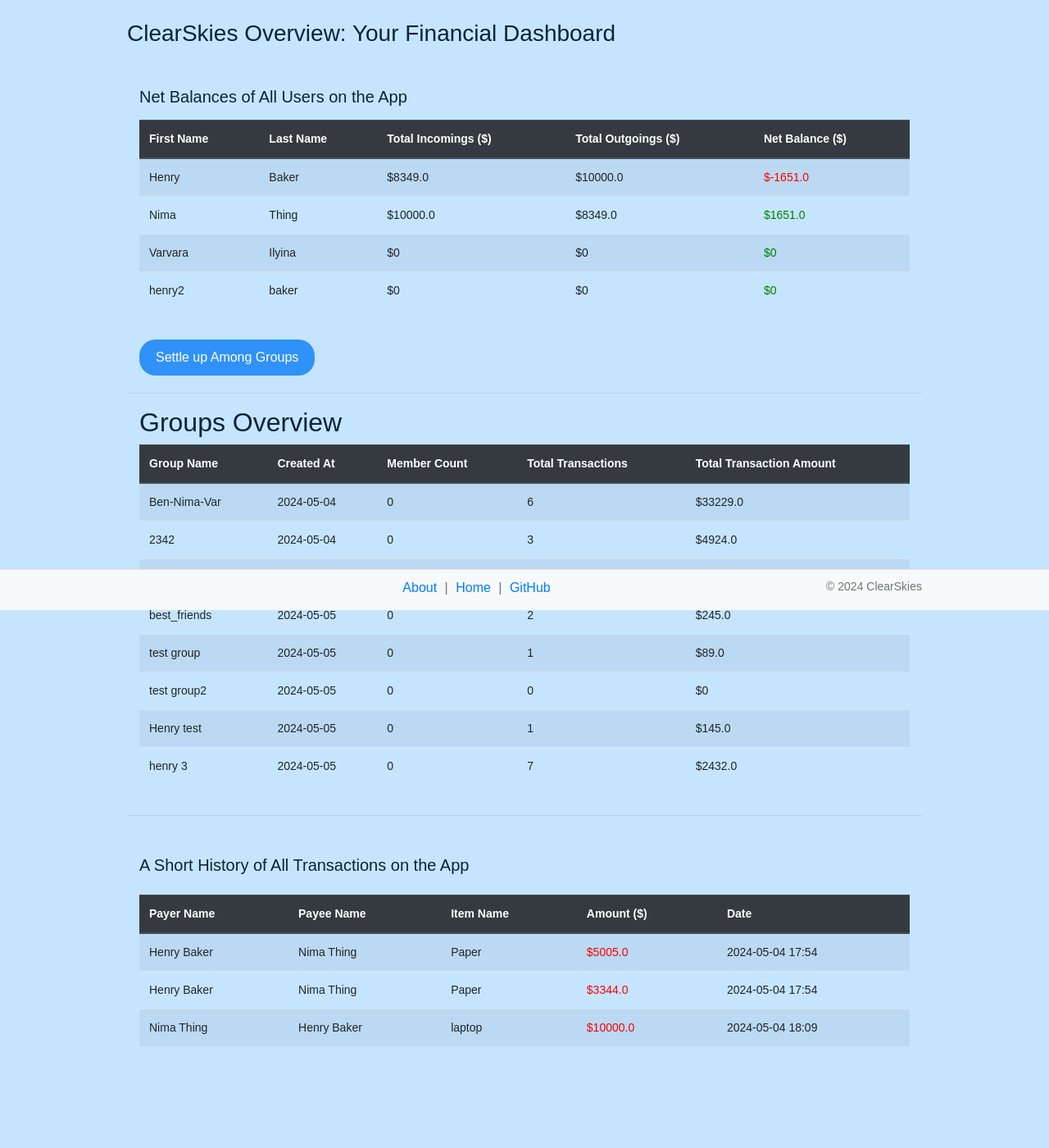
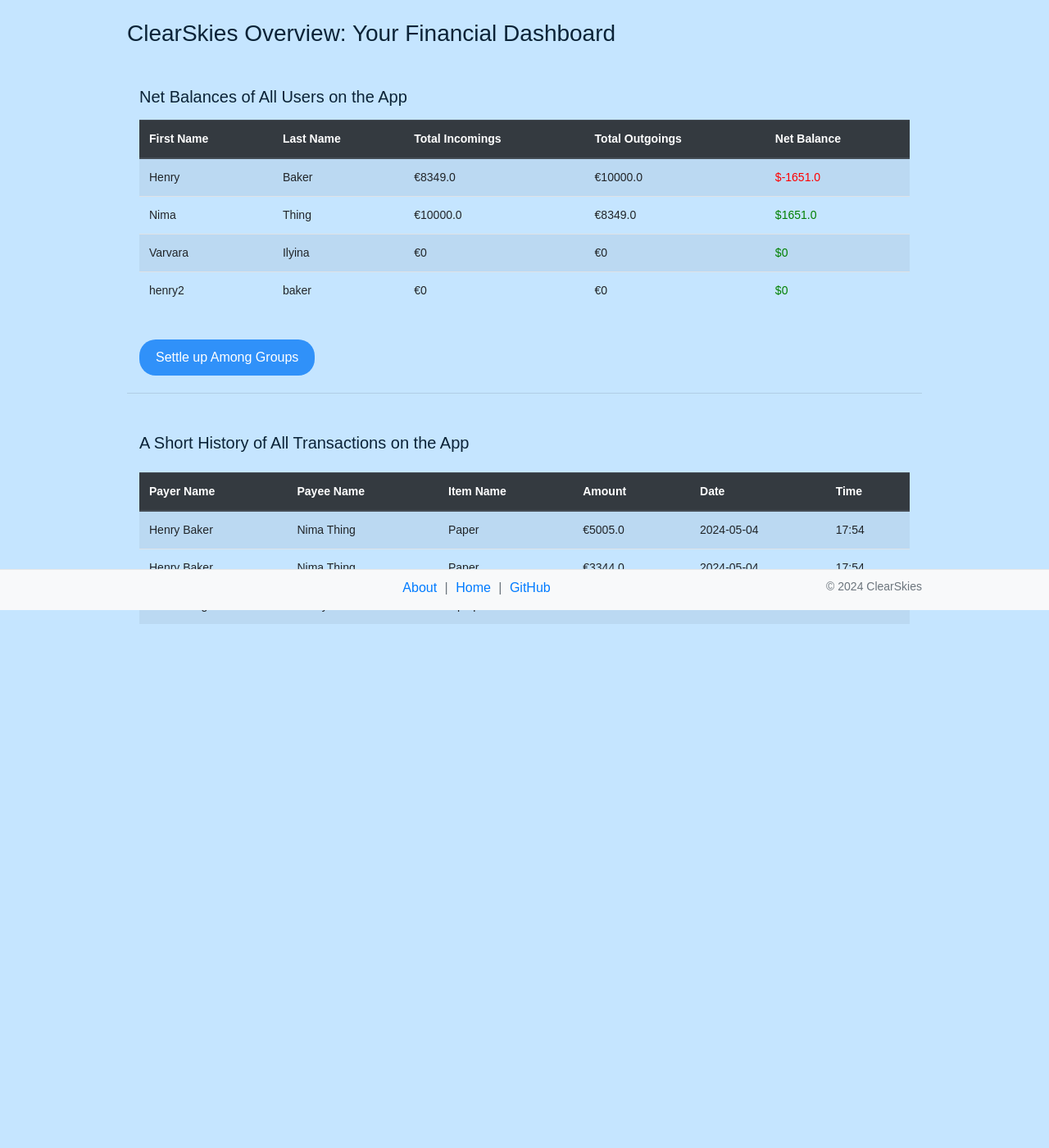
Before and after one commit to nimathing2052/Debt_Settlement, a Flask app: page /dashboard in a window 1280 px wide. Shown: the part 56-1456 px from the top of the page at 82% size. After the commit the page ends 817 px from the top, so only its background shows below. Run offline with Flask 3, Linux system fonts and the light colour scheme; a user stored in the database is signed in; data comes from the database, SQL or seed files in the repository; some libraries are stand-ins or nearby versions.

Commit message:
removed duplicate table from dashboard + currency edits
- removed duplicate table from dashboard
- currency edits on dashboards

```diff
--- a/app/templates/dashboard.html
+++ b/app/templates/dashboard.html
@@ -13,9 +13,9 @@
                 <tr>
                     <th>First Name</th>
                     <th>Last Name</th>
-                    <th>Total Incomings ($)</th>
-                    <th>Total Outgoings ($)</th>
-                    <th>Net Balance ($)</th>
+                    <th>Total Incomings</th>
+                    <th>Total Outgoings</th>
+                    <th>Net Balance</th>
                 </tr>
             </thead>
             <tbody>
@@ -23,8 +23,8 @@
                 <tr>
                     <td>{{ user.first_name }}</td>
                     <td>{{ user.last_name }}</td>
-                    <td>${{ user.total_incomings | round(2) }}</td>
-                    <td>${{ user.total_outgoings | round(2) }}</td>
+                    <td>€{{ user.total_incomings | round(2) }}</td>
+                    <td>€{{ user.total_outgoings | round(2) }}</td>
                     <td style="color: {{ 'green' if user.net_balance >= 0 else 'red' }}">${{ user.net_balance | round(2) }}</td>
                 </tr>
                 {% else %}
@@ -39,32 +39,6 @@
         <button type="submit" class="btn btn-primary" onclick="location.href='{{ url_for('settle_group_debts') }}';">Settle up Among Groups</button>
     </div>
     <hr>
-    <div class="container mt-3">
-        <h2>Groups Overview</h2>
-        <table class="table table-striped">
-            <thead class="thead-dark">
-                <tr>
-                    <th>Group Name</th>
-                    <th>Created At</th>
-                    <th>Member Count</th>
-                    <th>Total Transactions</th>
-                    <th>Total Transaction Amount</th>
-                </tr>
-            </thead>
-            <tbody>
-                {% for group in groups %}
-                <tr>
-                    <td>{{ group.name }}</td>
-                    <td>{{ group.created_at.strftime('%Y-%m-%d') }}</td>
-                    <td>{{ group.member_count }}</td>
-                    <td>{{ group.total_transactions }}</td>
-                    <td>${{ group.total_amount }}</td>
-                </tr>
-                {% endfor %}
-            </tbody>
-        </table>
-    </div>
-    <hr>
     <div class="container mt-5">
         <h5 class="mb-4">A Short History of All Transactions on the App</h5>
         <table id="transactionsTable" class="table table-striped">
@@ -73,8 +47,9 @@
                     <th>Payer Name</th>
                     <th>Payee Name</th>
                     <th>Item Name</th>
-                    <th>Amount ($)</th>
+                    <th>Amount</th>
                     <th>Date</th>
+                    <th>Time</th>
                 </tr>
             </thead>
             <tbody>
@@ -83,8 +58,9 @@
                     <td>{{ transaction.payer_first_name }} {{ transaction.payer_last_name }}</td>
                     <td>{{ transaction.debtor_first_name }} {{ transaction.debtor_last_name }}</td>
                     <td>{{ transaction.item_name }}</td>
-                    <td style="color: {{ 'green' if transaction.amount >= 0 else 'red' }}">${{ transaction.amount |  abs | round(2) }}</td>
-                    <td>{{ transaction.time_date.strftime('%Y-%m-%d %H:%M') }}</td>
+                    <td> €{{ transaction.amount |  abs | round(2) }}</td>
+                    <td>{{ transaction.time_date.strftime('%Y-%m-%d') }}</td>
+                    <td>{{ transaction.time_date.strftime('%H:%M') }}</td>
                 </tr>
                 {% endfor %}
             </tbody>
--- a/app/templates/dashboard_personal.html
+++ b/app/templates/dashboard_personal.html
@@ -101,7 +101,7 @@
                 <th>Payer Name</th>
                 <th>Payee Name</th>
                 <th>Item Name</th>
-                <th>Amount ($)</th>
+                <th>Amount</th>
                 <th>Date</th>
             </tr>
         </thead>
@@ -111,7 +111,7 @@
                     <td>{{ transaction.payer.first_name }} {{ transaction.payer.last_name }}</td>
                     <td>{{ transaction.debtor.first_name }} {{ transaction.debtor.last_name }}</td>
                     <td>{{ transaction.item_name }}</td>
-                    <td style="color: {{ 'green' if transaction.amount >= 0 else 'red' }}">€{{ transaction.amount |  abs | round(2) }}</td>
+                    <td> €{{ transaction.amount |  abs | round(2) }}</td>
                     <td>{{ transaction.time_date.strftime('%Y-%m-%d %H:%M') }}</td>
                 </tr>
             {% endfor %}
@@ -130,7 +130,7 @@
 <script src="https://cdn.datatables.net/1.11.3/js/jquery.dataTables.min.js"></script>
 <script>
     $(document).ready(function() {
-        var table = $('#transactionsTable').DataTable({
+        var table = ('#transactionsTable').DataTable({
             "order": [[4, "desc"]], // Default ordering by date, descending
             "initComplete": function () {
                 this.api().columns().every(function () {
```
